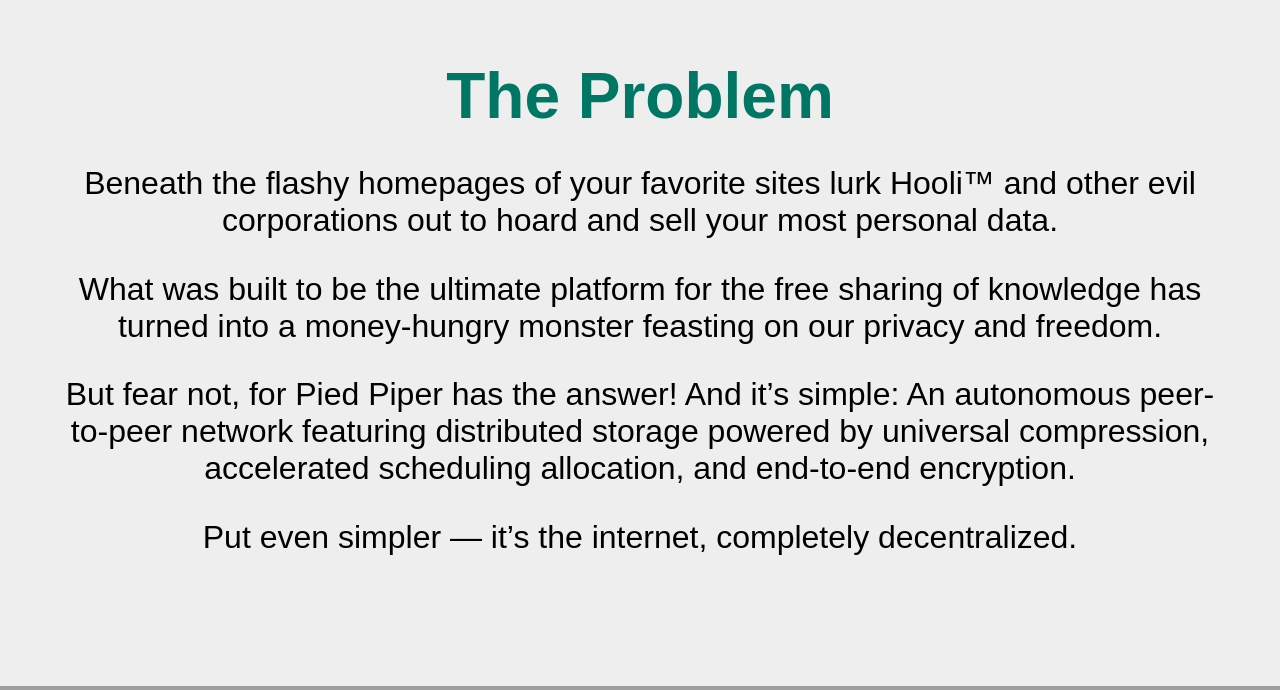
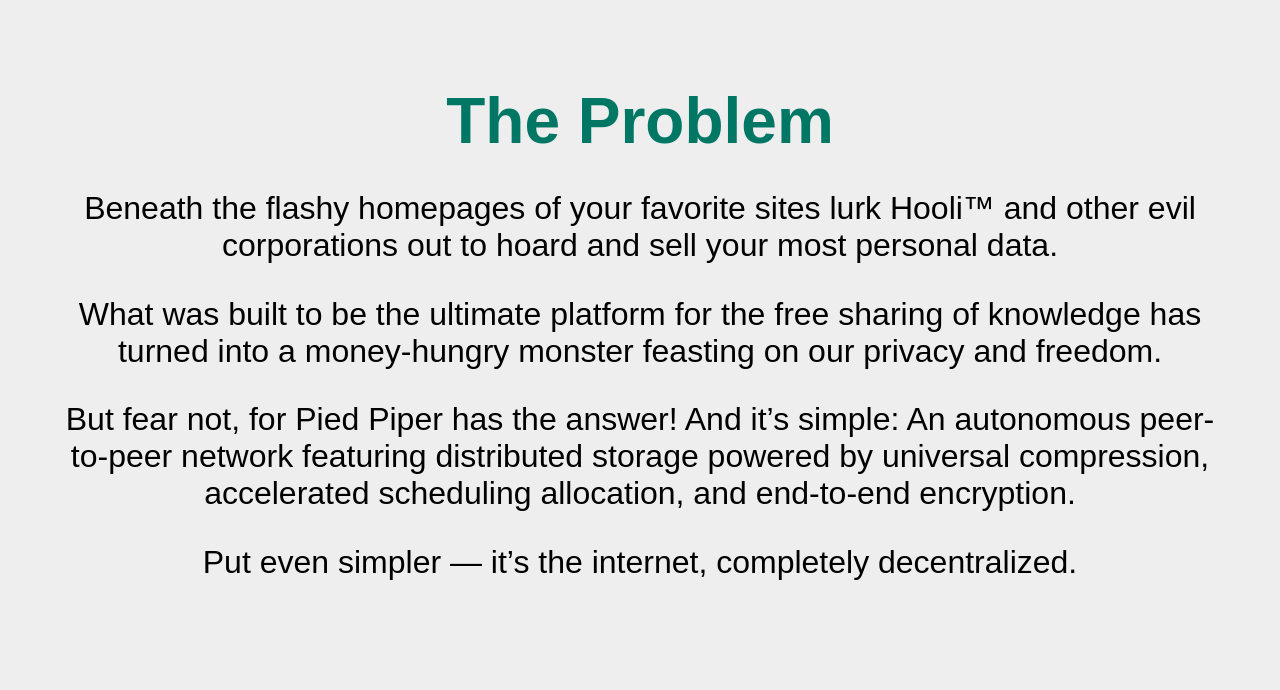
Before and after one commit to wellanx/wellanx.github.io, a PHP site: page / in a window 1280 px wide. Shown: the part 329-1019 px from the top of the page. Run offline with PHP 8.4, Linux system fonts and the light colour scheme; grey boxes are pictures that could not be loaded.

Commit message:
Update style.css
made some corrections with the background

```diff
--- a/pied paper/css/style.css
+++ b/pied paper/css/style.css
@@ -13,7 +13,7 @@
 
 .background-wrap {
   background-color: #eeeeee; /* Цвет фона */
-  padding: 30px 0;
+  padding: 55px 0;
 }
 
 header {
```
